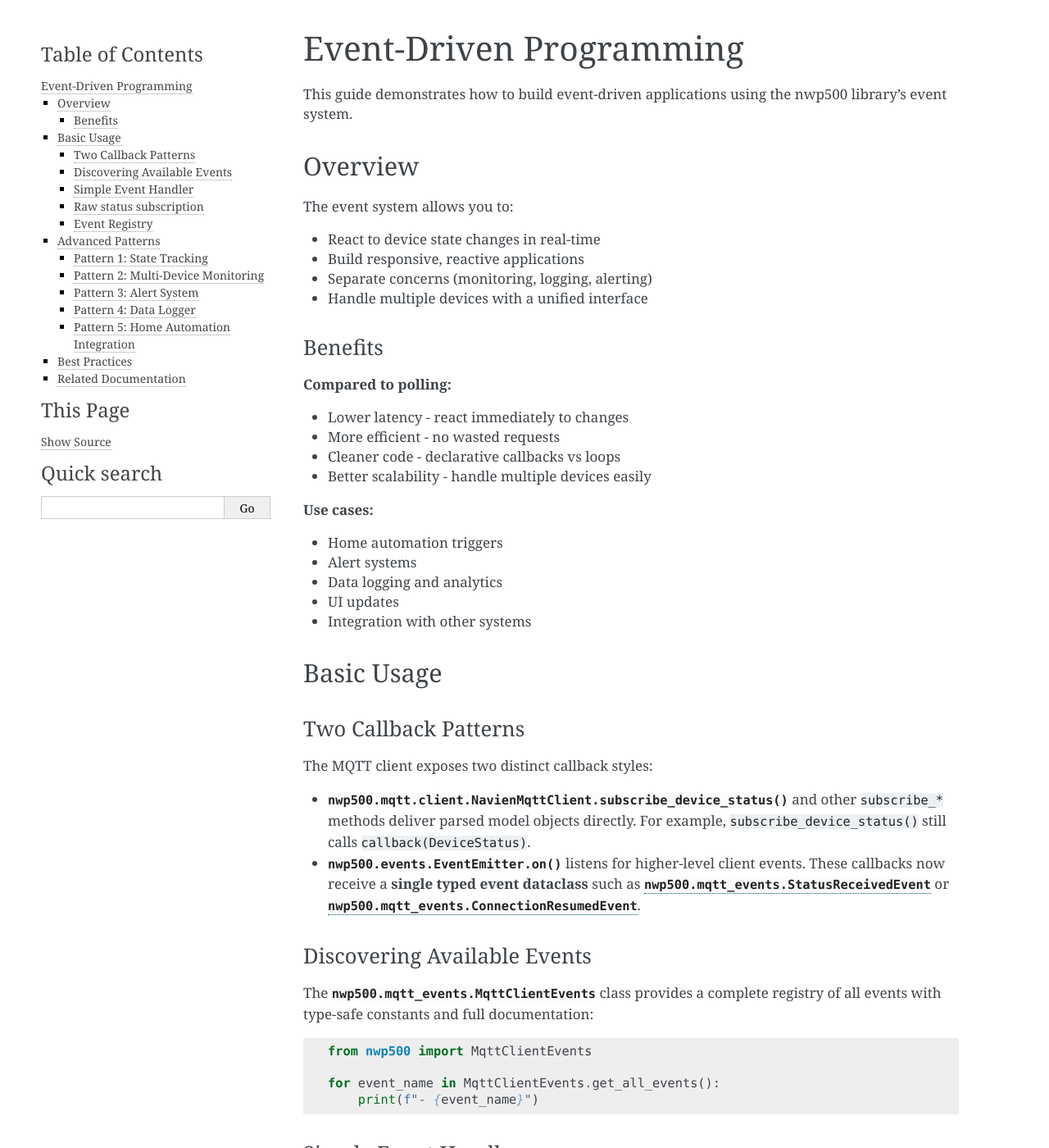
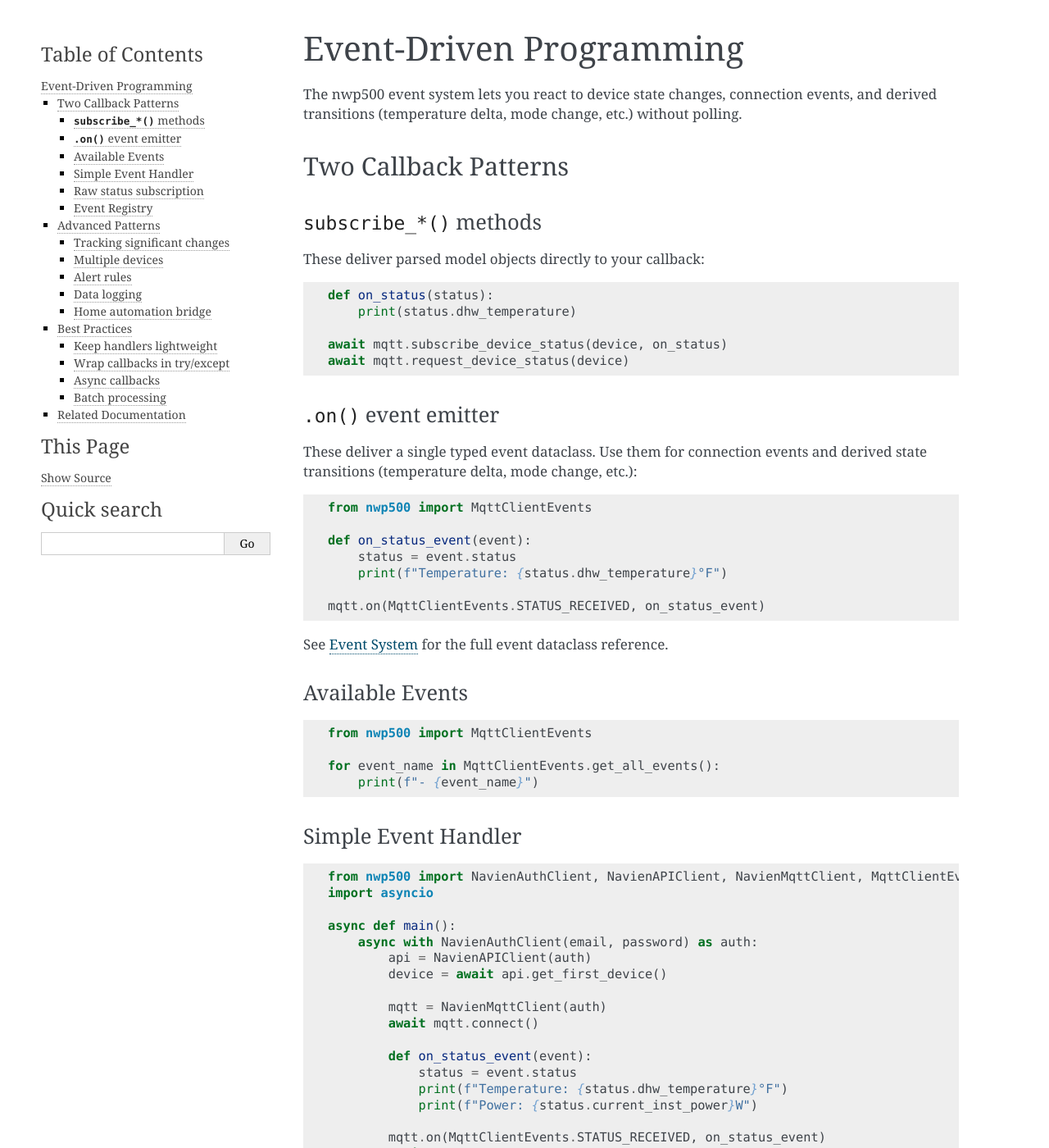
Before and after one commit to eman/nwp500-python, a Sphinx documentation site: the page built from docs/guides/event_system.rst, in a window 1280 px wide and 1400 px high. Shown: the whole window at 82% size. Built offline with Sphinx 7.4.7, drawn with Linux system fonts in a browser that asks for light colours; some of the changed text lies outside the part shown.

Commit message:
Remove LLM vocabulary and sentence patterns from documentation

```diff
--- a/README.rst
+++ b/README.rst
@@ -214,7 +214,7 @@
 Device Status Fields
 ====================
 
-The library provides access to comprehensive device status information. See the `full documentation <https://nwp500-python.readthedocs.io/>`_ for all available fields.
+See the `full documentation <https://nwp500-python.readthedocs.io/>`_ for all available status fields.
 
 Documentation
 =============
--- a/docs/development/history.rst
+++ b/docs/development/history.rst
@@ -7,7 +7,7 @@
 Project Overview
 ----------------
 
-A comprehensive Python client library for Navien NWP500 water heaters,
+A Python client library for Navien NWP500 water heaters,
 providing:
 
 - REST API client for device management
@@ -289,7 +289,7 @@
 - Queue processed in FIFO order when connection is restored
 - Configurable queue size (default: 100 commands)
 - Enabled by default for best user experience
-- Integrates seamlessly with automatic reconnection
+- Integrates with automatic reconnection
 - Properties: ``queued_commands_count`` for monitoring
 - Methods: ``clear_command_queue()`` for manual management
 
--- a/docs/guides/event_system.rst
+++ b/docs/guides/event_system.rst
@@ -2,58 +2,46 @@
 Event-Driven Programming
 ========================
 
-This guide demonstrates how to build event-driven applications using the
-nwp500 library's event system.
-
-Overview
-========
-
-The event system allows you to:
-
-* React to device state changes in real-time
-* Build responsive, reactive applications
-* Separate concerns (monitoring, logging, alerting)
-* Handle multiple devices with a unified interface
-
-Benefits
---------
-
-**Compared to polling:**
-
-* Lower latency - react immediately to changes
-* More efficient - no wasted requests
-* Cleaner code - declarative callbacks vs loops
-* Better scalability - handle multiple devices easily
-
-**Use cases:**
-
-* Home automation triggers
-* Alert systems
-* Data logging and analytics
-* UI updates
-* Integration with other systems
-
-Basic Usage
-===========
+The nwp500 event system lets you react to device state changes, connection
+events, and derived transitions (temperature delta, mode change, etc.) without
+polling.
 
 Two Callback Patterns
----------------------
+=====================
 
-The MQTT client exposes two distinct callback styles:
+``subscribe_*()`` methods
+--------------------------
 
-* :meth:`nwp500.mqtt.client.NavienMqttClient.subscribe_device_status` and other
-  ``subscribe_*`` methods deliver parsed model objects directly. For example,
-  ``subscribe_device_status()`` still calls ``callback(DeviceStatus)``.
-* :meth:`nwp500.events.EventEmitter.on` listens for higher-level client events.
-  These callbacks now receive a **single typed event dataclass** such as
-  :class:`nwp500.mqtt_events.StatusReceivedEvent` or
-  :class:`nwp500.mqtt_events.ConnectionResumedEvent`.
+These deliver parsed model objects directly to your callback:
 
-Discovering Available Events
-----------------------------
+.. code-block:: python
 
-The :class:`nwp500.mqtt_events.MqttClientEvents` class provides a complete registry
-of all events with type-safe constants and full documentation:
+   def on_status(status):
+       print(status.dhw_temperature)
+
+   await mqtt.subscribe_device_status(device, on_status)
+   await mqtt.request_device_status(device)
+
+``.on()`` event emitter
+------------------------
+
+These deliver a single typed event dataclass. Use them for connection events and
+derived state transitions (temperature delta, mode change, etc.):
+
+.. code-block:: python
+
+   from nwp500 import MqttClientEvents
+
+   def on_status_event(event):
+       status = event.status
+       print(f"Temperature: {status.dhw_temperature}°F")
+
+   mqtt.on(MqttClientEvents.STATUS_RECEIVED, on_status_event)
+
+See :doc:`../python_api/events` for the full event dataclass reference.
+
+Available Events
+----------------
 
 .. code-block:: python
 
@@ -94,8 +82,7 @@
 Raw status subscription
 -----------------------
 
-Use a typed subscription when you want the raw model directly instead of an event
-wrapper:
+Use a typed subscription when you want the model object directly:
 
 .. code-block:: python
 
@@ -108,9 +95,7 @@
 Event Registry
 --------------
 
-The :class:`nwp500.mqtt_events.MqttClientEvents` class provides type-safe event
-constants and programmatic discovery, so your callbacks use valid event names and
-get IDE autocomplete:
+Use ``MqttClientEvents`` constants to avoid typos and get IDE autocomplete:
 
 .. code-block:: python
 
@@ -131,24 +116,18 @@
    mqtt_client.on(MqttClientEvents.HEATING_STARTED, on_heating_start)
    mqtt_client.on(MqttClientEvents.ERROR_DETECTED, on_error)
 
-   print("Available events:")
    for event_name in MqttClientEvents.get_all_events():
        print(f"  - {event_name}")
 
-   event_value = MqttClientEvents.get_event_value("TEMPERATURE_CHANGED")
-   print(f"Event value: {event_value}")
-
-Each event has full type documentation. See :doc:`../python_api/events` for the
-complete event dataclass reference.
+See :doc:`../python_api/events` for the event dataclass reference.
 
 Advanced Patterns
 =================
 
+Tracking significant changes
+----------------------------
 
-Pattern 1: State Tracking
---------------------------
-
-Track state changes and react only when values change significantly.
+Filter callbacks to only act when a value changes by more than a threshold:
 
 .. code-block:: python
 
@@ -191,8 +170,8 @@
 
            await asyncio.sleep(3600)  # Monitor for 1 hour
 
-Pattern 2: Multi-Device Monitoring
------------------------------------
+Multiple devices
+----------------
 
 Monitor multiple devices with individual callbacks.
 
@@ -250,10 +229,10 @@
            while True:
                await asyncio.sleep(60)
 
-Pattern 3: Alert System
-------------------------
+Alert rules
+-----------
 
-Build an alert system that triggers on specific conditions.
+Trigger actions when the device crosses a threshold:
 
 .. code-block:: python
 
@@ -349,8 +328,8 @@
            while True:
                await asyncio.sleep(3600)
 
-Pattern 4: Data Logger
------------------------
+Data logging
+------------
 
 Log device data to a database or file.
 
@@ -433,10 +412,10 @@
            while True:
                await asyncio.sleep(3600)
 
-Pattern 5: Home Automation Integration
----------------------------------------
+Home automation bridge
+----------------------
 
-Integrate with Home Assistant, OpenHAB, or custom systems.
+Publish status updates to Home Assistant or similar systems:
 
 .. code-block:: python
 
@@ -516,69 +495,60 @@
 Best Practices
 ==============
 
-1. **Keep handlers lightweight:**
+Keep handlers lightweight
+--------------------------
 
-   .. code-block:: python
+Offload heavy work with ``asyncio.create_task`` rather than blocking in the callback:
 
-      # GOOD: Fast handler
-      def on_status(status):
-          asyncio.create_task(process_status(status))
+.. code-block:: python
 
-      # BAD: Slow handler (blocks event loop)
-      def on_status(status):
-          time.sleep(5)  # BAD
-          process_status(status)
+   def on_status(status):
+       asyncio.create_task(process_status(status))
 
-2. **Handle errors in callbacks:**
+Wrap callbacks in try/except
+-----------------------------
 
-   .. code-block:: python
+An unhandled exception in a callback won't crash the event loop, but it will
+silence subsequent events for that subscription:
 
-      def safe_handler(status):
-          try:
-              process_status(status)
-          except Exception as e:
-              print(f"Handler error: {e}")
-              # Don't let errors crash the event loop
+.. code-block:: python
 
-3. **Unsubscribe when done:**
+   def safe_handler(status):
+       try:
+           process_status(status)
+       except Exception as e:
+           print(f"Handler error: {e}")
 
-   .. code-block:: python
+Async callbacks
+---------------
 
-      # Track callback references
-      callback = lambda s: print(s.dhw_temperature)
+Callbacks can be async. The client will schedule them as tasks:
 
-      await mqtt.subscribe_device_status(device, callback)
+.. code-block:: python
 
-      # Later, unsubscribe
-      # (if the MQTT client supports it)
+   async def async_handler(status):
+       await save_to_database(status)
+       await send_notification(status)
 
-4. **Use async callbacks when possible:**
+Batch processing
+----------------
 
-   .. code-block:: python
+Buffer updates and flush periodically to reduce I/O overhead:
 
-      async def async_handler(status):
-          # Can await async operations
-          await save_to_database(status)
-          await send_notification(status)
+.. code-block:: python
 
-5. **Batch updates to reduce overhead:**
+   class BatchProcessor:
+       def __init__(self):
+           self.buffer = []
 
-   .. code-block:: python
+       def on_status(self, status):
+           self.buffer.append(status)
+           if len(self.buffer) >= 10:
+               self.flush()
 
-      class BatchProcessor:
-          def __init__(self):
-              self.buffer = []
-
-          def on_status(self, status):
-              self.buffer.append(status)
-
-              if len(self.buffer) >= 10:
-                  self.flush()
-
-          def flush(self):
-              # Process batch
-              save_batch_to_db(self.buffer)
-              self.buffer.clear()
+       def flush(self):
+           save_batch_to_db(self.buffer)
+           self.buffer.clear()
 
 Related Documentation
 =====================
--- a/docs/installation.rst
+++ b/docs/installation.rst
@@ -100,13 +100,13 @@
 ImportError: No module named 'nwp500'
 --------------------------------------
 
-Make sure you installed the package:
+Check that you installed the package:
 
 .. code-block:: bash
 
    pip install nwp500-python
 
-If using a virtual environment, ensure it's activated.
+If using a virtual environment, activate it first.
 
 SSL/TLS Errors
 --------------
--- a/docs/python_api/mqtt_client.rst
+++ b/docs/python_api/mqtt_client.rst
@@ -2,29 +2,22 @@
 MQTT Client
 ============
 
-The ``NavienMqttClient`` is the **primary interface** for real-time communication
-with Navien devices. Use this for monitoring status and sending control commands.
+``NavienMqttClient`` is the main interface for real-time communication with
+Navien devices — status monitoring, device control, and event callbacks.
 
 .. important::
-   **MQTT is the main way to interact with your Navien device.** Use the REST API
-   only for device discovery. MQTT provides real-time updates, lower latency,
-   bidirectional communication, and event-driven architecture.
+   Use the REST API only for device discovery. Everything else goes through MQTT.
 
 Overview
 ========
 
-The MQTT client provides:
-
-* **Real-Time Monitoring** - Subscribe to device status updates as they happen
+* **Real-Time Monitoring** - Subscribe to device status updates
 * **Device Control** - Send commands (power, temperature, mode)
 * **Event System** - React to state changes with callbacks
-* **Auto-Reconnection** - Automatic recovery from network issues with exponential backoff
-* **Command Queueing** - Commands queued when offline, sent automatically on reconnect
-* **Type-Safe** - Returns strongly-typed data models (DeviceStatus, DeviceFeature)
-* **Periodic Requests** - Automatic periodic status/info requests
-* **Energy Monitoring** - Query and subscribe to energy usage data
-
-All operations are fully asynchronous and non-blocking.
+* **Auto-Reconnection** - Exponential backoff reconnection with command queueing
+* **Type-Safe** - Returns typed models (DeviceStatus, DeviceFeature)
+* **Periodic Requests** - Scheduled status polling
+* **Energy Monitoring** - Query historical energy usage data
 
 Quick Start
 ===========
@@ -195,8 +188,8 @@
 
    Subscribe to device status updates with automatic parsing.
 
-   The callback receives DeviceStatus objects with 100+ fields including temperature,
-   power consumption, operation mode, and component states.
+   The callback receives :class:`~nwp500.models.DeviceStatus` objects containing
+   temperature, power, operation mode, component states, and more.
 
    :param device: Device object
    :type device: Device
@@ -1037,69 +1030,57 @@
 Best Practices
 ==============
 
-1. **Always subscribe before requesting:**
+Subscribe before requesting
+----------------------------
 
-   .. code-block:: python
+The device responds on a topic you must already be listening to:
 
-      # CORRECT order
-      await mqtt.subscribe_device_status(device, on_status)
-      await mqtt.request_device_status(device)
+.. code-block:: python
 
-      # WRONG - response will be missed
-      await mqtt.request_device_status(device)
-      await mqtt.subscribe_device_status(device, on_status)
+   # correct
+   await mqtt.subscribe_device_status(device, on_status)
+   await mqtt.request_device_status(device)
 
-2. **Use context managers:**
+   # wrong — response arrives before subscription
+   await mqtt.request_device_status(device)
+   await mqtt.subscribe_device_status(device, on_status)
 
-   .. code-block:: python
+Use context managers
+---------------------
 
-      async with NavienAuthClient(email, password) as auth:
-          mqtt = NavienMqttClient(auth)
-          try:
-              await mqtt.connect()
-              # ... operations ...
-          finally:
-              await mqtt.disconnect()
+.. code-block:: python
 
-3. **Handle connection events:**
+   async with NavienAuthClient(email, password) as auth:
+       mqtt = NavienMqttClient(auth)
+       try:
+           await mqtt.connect()
+           # ... operations ...
+       finally:
+           await mqtt.disconnect()
 
-   .. code-block:: python
+Handle connection events
+------------------------
 
-      mqtt = NavienMqttClient(auth)
+.. code-block:: python
 
-      def on_interrupted(event):
-          print(f"Connection lost: {event.error}")
-          # Save state, notify user, etc.
+   def on_interrupted(event):
+       print(f"Connection lost: {event.error}")
 
-      def on_resumed(event):
-          print(f"Connection restored (session_present={event.session_present})")
-          # Re-request status, etc.
+   def on_resumed(event):
+       print(f"Connection restored (session_present={event.session_present})")
 
-      mqtt.on("connection_interrupted", on_interrupted)
-      mqtt.on("connection_resumed", on_resumed)
+   mqtt.on("connection_interrupted", on_interrupted)
+   mqtt.on("connection_resumed", on_resumed)
 
-4. **Use periodic requests for long-running monitoring:**
+Periodic requests for long-running monitoring
+----------------------------------------------
 
-   .. code-block:: python
+.. code-block:: python
 
-      # Instead of manual loop
-      await mqtt.subscribe_device_status(device, on_status)
-      await mqtt.start_periodic_requests(device, period_seconds=300)
-
-      # Monitor as long as needed
-      await asyncio.sleep(86400)  # 24 hours
-
-      await mqtt.stop_periodic_requests(device)
-
-5. **Check connection status:**
-
-   .. code-block:: python
-
-      if mqtt.is_connected:
-          await mqtt.set_power(device, True)
-      else:
-          print("Not connected - reconnecting...")
-          await mqtt.connect()
+   await mqtt.subscribe_device_status(device, on_status)
+   await mqtt.start_periodic_requests(device, period_seconds=300)
+   await asyncio.sleep(86400)
+   await mqtt.stop_periodic_requests(device)
 
 Related Documentation
 =====================
--- a/docs/quickstart.rst
+++ b/docs/quickstart.rst
@@ -2,8 +2,7 @@
 Quickstart
 ==========
 
-This guide will get you up and running with the nwp500-python library
-in just a few minutes.
+Install the library and start talking to your device.
 
 Prerequisites
 =============
```
Also changed, not shown: other parts of docs/quickstart.rst (+1 -1 lines), docs/index.rst (+3 -4 lines).
